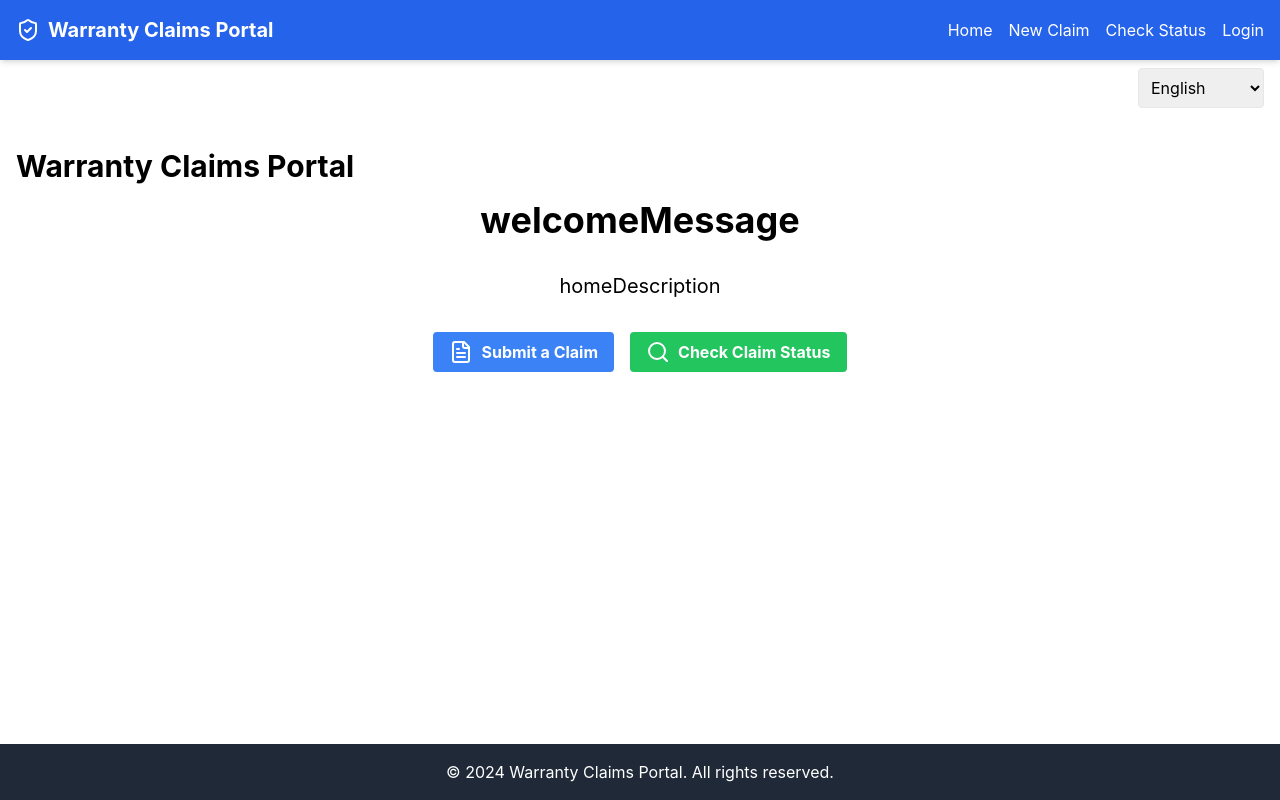
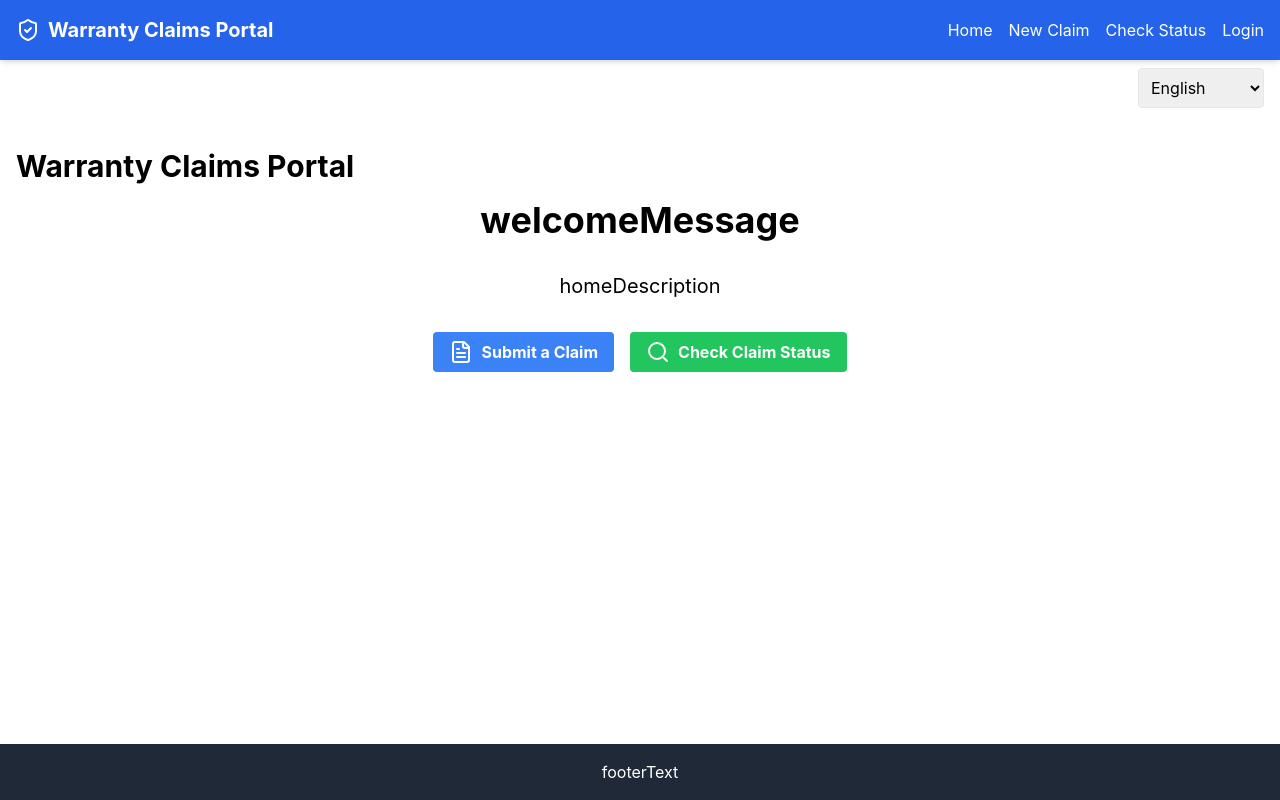
Before and after one commit to cujumbu/prisma_v80, a React (Vite) app: page / in a window 1280 px wide. Built offline with nearby package versions, Linux system fonts and the light colour scheme.

Commit message:
Update Footer.tsx

```diff
--- a/src/components/Footer.tsx
+++ b/src/components/Footer.tsx
@@ -1,10 +1,13 @@
 import React from 'react';
+import { useTranslation } from 'react-i18next';
 
 const Footer: React.FC = () => {
+  const { t } = useTranslation();
+
   return (
     <footer className="bg-gray-800 text-white py-4">
       <div className="container mx-auto px-4 text-center">
-        <p>&copy; 2024 Warranty Claims Portal. All rights reserved.</p>
+        <p>{t('footerText', { year: new Date().getFullYear() })}</p>
       </div>
     </footer>
   );
```
